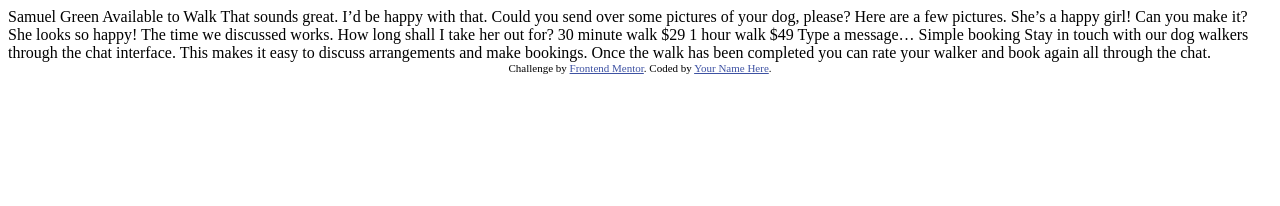
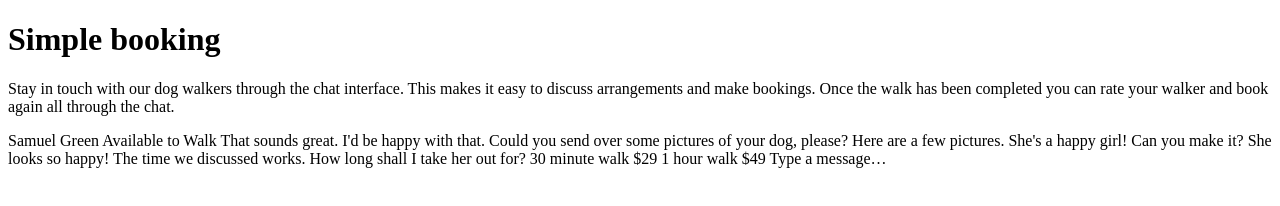
Before and after one commit to SartHak-0-Sach/chat-app-css-illustration_frontend_project, a plain HTML site: page index.html in a window 1280 px wide. Drawn offline with Linux system fonts and the light colour scheme.

Commit message:
Update HTML CSS code

```diff
--- a/index.html
+++ b/index.html
@@ -2,28 +2,54 @@
 <html lang="en">
 <head>
   <meta charset="UTF-8">
-  <meta name="viewport" content="width=device-width, initial-scale=1.0"> <!-- displays site properly based on user's device -->
+  <meta name="viewport" content="width=device-width, initial-scale=1.0">
 
   <link rel="icon" type="image/png" sizes="32x32" href="./images/favicon-32x32.png">
 
   <title>Frontend Mentor | [Challenge Name Here]</title>
 
-  <!-- Feel free to remove these styles or customise in your own stylesheet 👍 -->
-  <style>
-    .attribution { font-size: 11px; text-align: center; }
-    .attribution a { color: hsl(228, 45%, 44%); }
-  </style>
 </head>
 <body>
+
+  <div id="left-decoration">
+
+  </div>
+
+  <div id="phone">
+    <div id="camera-bar"></div>
+
+    <div id="profile-bar">
+      <div id="back-icon"></div>
+      <div id="profile-icon"></div>
+      <div id="profile-text"></div>
+      <div id="three-dots"></div>
+    </div>
+
+    <div class="grey-message"></div>
+    <div class="picture-message"></div>
+    <div class="white-message"></div>
+    <div class="gradient-message"></div>
+
+    <div id="type-message-bar">
+      <div id="type-message"></div>
+      <div id="send-icon"></div>
+    </div>
+
+  </div>
+
+  <div id="text">
+    <h1>Simple booking</h1>
+    <p>Stay in touch with our dog walkers through the chat interface. This makes it easy to discuss arrangements and make bookings. Once the walk has been completed you can rate your walker and book again all through the chat.</p>
+  </div>
 
   Samuel Green
   Available to Walk
 
-  That sounds great. I’d be happy with that.
+  That sounds great. I'd be happy with that.
 
   Could you send over some pictures of your dog, please?
 
-  Here are a few pictures. She’s a happy girl!
+  Here are a few pictures. She's a happy girl!
 
   Can you make it?
 
@@ -37,15 +63,5 @@
 
   Type a message…
 
-  Simple booking
-
-  Stay in touch with our dog walkers through the chat interface. This makes it easy to
-  discuss arrangements and make bookings. Once the walk has been completed you can rate
-  your walker and book again all through the chat.
-
-  <div class="attribution">
-    Challenge by <a href="https://www.frontendmentor.io?ref=challenge" target="_blank">Frontend Mentor</a>.
-    Coded by <a href="#">Your Name Here</a>.
-  </div>
 </body>
 </html>
--- /dev/null
+++ b/style.css
@@ -0,0 +1,22 @@
+@import url('https://fonts.googleapis.com/css2?family=Rubik:ital,wght@0,300..900;1,300..900&display=swap');
+
+:root {
+    --sub-heading-at-the-top: hsl(276, 100%, 81%);
+    --chat-on-the-left: hsl(276, 55%, 52%);
+    --chat-on-the-right: hsl(271, 15%, 43%);
+    --placeholder-text: hsl(206, 6%, 79%);
+    --main-heading: hsl(271, 36%, 24%);
+    --paragraph: hsl(270, 7%, 64%);
+    --light-magenta: hsl(293, 100%, 63%);
+    --light-violet: hsl(264, 100%, 61%);
+    --white: hsl(0, 0%, 100%);
+    --app-background: hsl(270, 20%, 96%);
+    --submit-button-background: hsl(271, 36%, 24%);
+    --radio-button-outline: hsl(289, 100%, 72%);
+}
+
+* {
+    margin: 0;
+    padding: 0;
+    box-sizing: border-box;
+}
```
